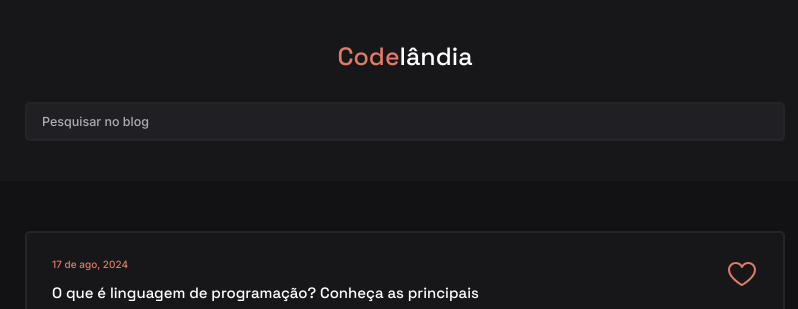
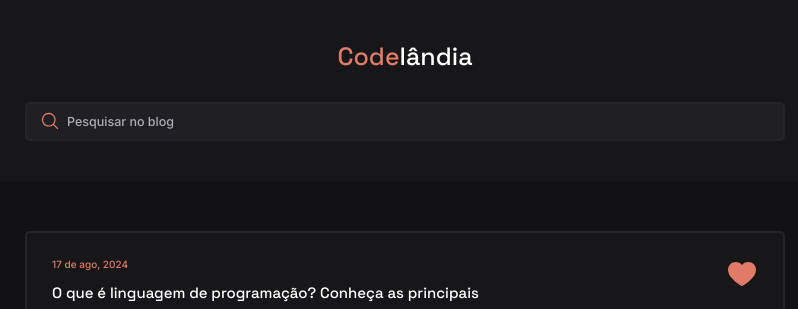
Before and after one commit to edilsonjrcode/Desafio-1-Codelandia-Blog, a website: page index.html in a window 1280 px wide. Both pictures are taken after a click on the element 977 px from the left and 304 px from the top of the page. Shown: the top 309 px of the page, 235-1033 px from the left. Drawn offline with Linux system fonts and the light colour scheme.

Commit message:
ajuste do header

```diff
--- a/index.html
+++ b/index.html
@@ -16,20 +16,21 @@
 <body>
   <header>
     <h1>Code<span>lândia</span></h1>
-    <div>
+    <div class="input-text">
+      <img id="icon-search" src="/src/assets/icon-search.svg" alt="">
       <input type="text" placeholder="Pesquisar no blog">
     </div>
   </header>
 
   <section class="container">
     <div class="card-information">
-      <div class="informations">
+      <div class="informations" >
         <span>17 de ago, 2024</span>
         <h2>O que é linguagem de programação? Conheça as principais</h2>
         <p>Uma das mais populares vertentes da tecnologia da informação, a área de programação segue tendo muita demanda de trabalho justamente pela velocidade com que dispositivos tecnológicos vêm avançando.</p>
       </div>
-      <div>
-        <img src="src/assets/icon-heart.svg" alt="Heart">
+      <div onclick="changeIcon()">
+        <img id="icon-heart" src="src/assets/icon-heart.svg" alt="Heart">
       </div>
     </div>
 
@@ -39,8 +40,8 @@
         <h2>GitHub agora permite fazer login sem precisar de senha</h2>
         <p>O GitHub anunciou nesta quarta-feira (12) o acesso a partir das passkeys, método de autenticação sem senhas. A novidade está disponível em uma versão beta pública e pode substituir a autenticação em dois fatores.</p>
       </div>
-      <div>
-        <img src="src/assets/icon-heart.svg" alt="Heart">
+      <div onclick="changeIcon()">
+        <img id="icon-heart2" src="src/assets/icon-heart.svg" alt="Heart">
       </div>
     </div>
 
--- a/src/js/main.js
+++ b/src/js/main.js
@@ -1,6 +1,21 @@
 "use strict";
 
 {
-  var x = "Hello world";
-  console.log(x);
+  // let icon_heart = document.querySelector("#icon-heart")
+  // let icon_heart2 = document.querySelector("#icon-heart2")
+  // let icon_heart3 = document.querySelector("#icon-heart3")
+  // let icon_heart4 = document.querySelector("#icon-heart4")
+  var changeIcon = function changeIcon() {
+    //icon_heart.setAttribute('src', "src/assets/icon-heart-active.svg")
+    // icon_heart2.setAttribute('src', "src/assets/icon-heart-active.svg")
+    // icon_heart3.setAttribute('src', "src/assets/icon-heart-active.svg")
+    // icon_heart4.setAttribute('src', "src/assets/icon-heart-active.svg")
+
+    document.getElementById("icon-heart").src = icon_heart_active;
+    var aux = icon_heart_active;
+    icon_heart_active = icon_heart;
+    icon_heart = aux;
+  };
+  var icon_heart_active = "src/assets/icon-heart-active.svg";
+  var icon_heart = "src/assets/icon-heart.svg";
 }
--- /dev/null
+++ b/src/js/scripts/script.js
@@ -0,0 +1,22 @@
+{
+    let icon_heart_active = "src/assets/icon-heart-active.svg"
+    let icon_heart = "src/assets/icon-heart.svg"
+
+    // let icon_heart = document.querySelector("#icon-heart")
+    // let icon_heart2 = document.querySelector("#icon-heart2")
+    // let icon_heart3 = document.querySelector("#icon-heart3")
+    // let icon_heart4 = document.querySelector("#icon-heart4")
+
+    function changeIcon(){
+
+      //icon_heart.setAttribute('src', "src/assets/icon-heart-active.svg")
+      // icon_heart2.setAttribute('src', "src/assets/icon-heart-active.svg")
+      // icon_heart3.setAttribute('src', "src/assets/icon-heart-active.svg")
+      // icon_heart4.setAttribute('src', "src/assets/icon-heart-active.svg")
+
+      document.getElementById("icon-heart").src = icon_heart_active
+      let aux = icon_heart_active;
+      icon_heart_active = icon_heart;
+      icon_heart = aux;
+    }
+}
--- a/src/js/scripts/teste.js
+++ /dev/null
@@ -1,4 +0,0 @@
-{
-    let x = "Hello world"
-    console.log(x)
-}
--- a/src/scss/_header.scss
+++ b/src/scss/_header.scss
@@ -22,15 +22,34 @@ header {
     color: $white;
   }
 
+  div.input-text {
+    @include flex(row, none, none);
+    position: relative;
+
+
+    img#icon-search {
+      position: absolute;
+      left: 15px;
+      top: 9px;
+      z-index: 2;
+      width: 2rem;
+      height: 2rem;
+      flex-shrink: 0;
+    }
+
     input {
       @include flex(none, center, none);
+      z-index: 1;
       width: 76rem;
-    padding: 1rem 1.5rem;
+      padding: 1rem 0rem 1rem 4rem;
       align-items: center;
       border-radius: 0.5rem;
       border: 2px solid $dark-40;
       background: $dark-30;
       color: $gray;
+      font-family: 'Inter';
+      font-size: 1.25rem;
+      transition: all 400ms;
       &:focus{
         outline: 1px groove $brand-color;
         box-shadow:$brand-color px 1px 1px;
@@ -42,9 +61,10 @@ header {
         font-weight: 500;
       }
     }
+  }
 
   @include responsive(840px){
-    input{
+    div.input-text{
       width: 46rem;
     }
   }
@@ -55,9 +75,15 @@ header {
     h1, span {
       font-size: 1.5rem;
     }
-    input{
+    div.input-text{
       width: 26rem;
       height: 3.125rem;
+      img#icon-search {
+        top: 5px;
       }
     }
+
+
+
   }
+}
```
Also changed, not shown: src/css/main.css. Lines whose indentation alone changed are shown as unchanged.
